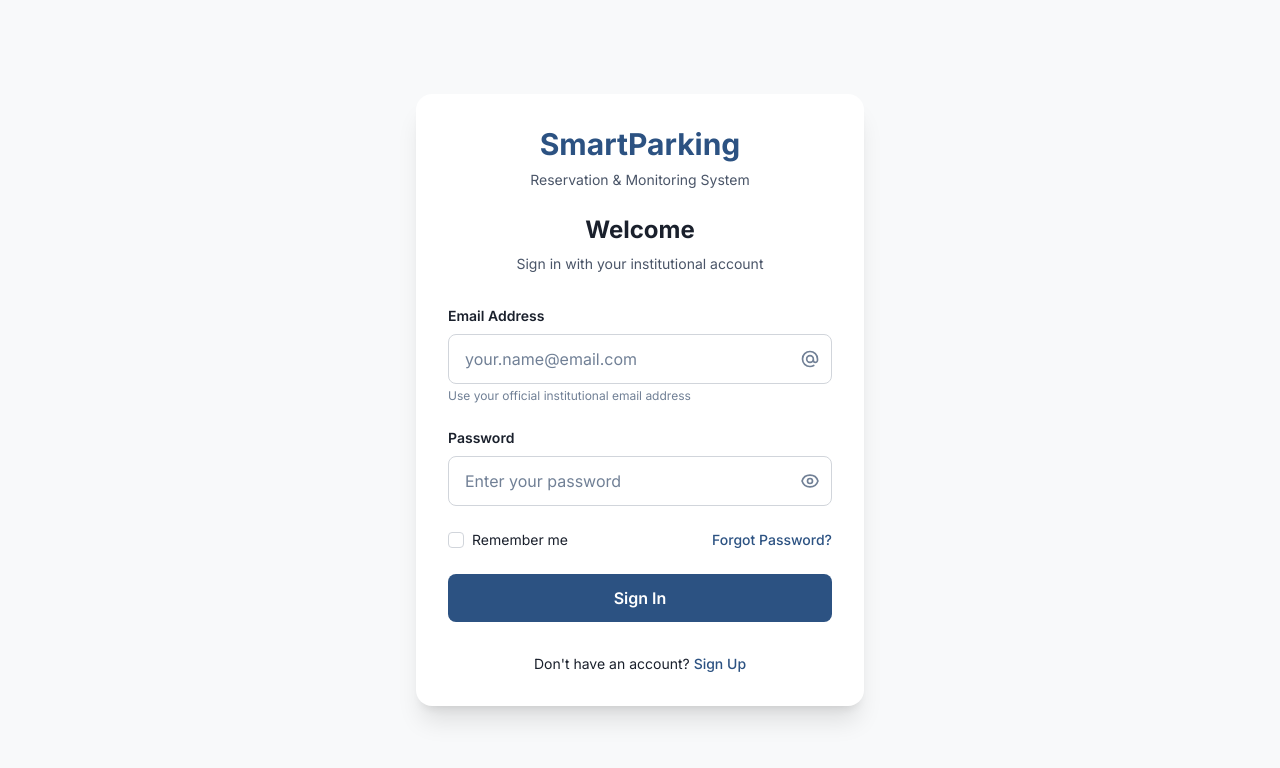
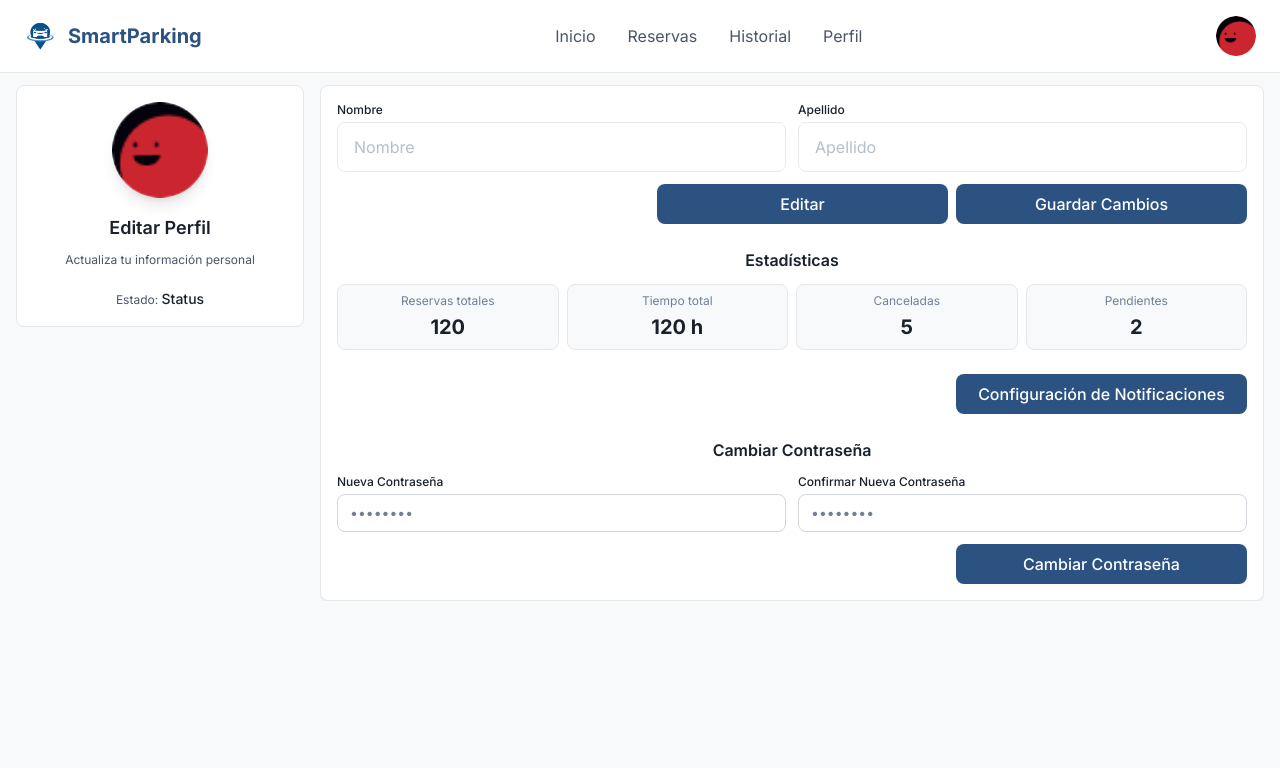
Before and after one commit to Iot-SI0572-3475-Grupo3/smartparking-frontend, an Angular app: page /profile in a window 1280 px wide. Before the commit this address led to /login. Shown: the top 768 px of the page. Built offline with nearby package versions, Linux system fonts and the light colour scheme.

Commit message:
Refactor user profile UI and add profile service

```diff
--- a/src/app/app.routes.ts
+++ b/src/app/app.routes.ts
@@ -2,7 +2,7 @@ import { Routes } from '@angular/router';
 import { ProfileSettingsComponent } from './features/profile/pages/profile-settings/profile-settings.component';
 import { HistoryPageComponent } from './features/profile/pages/history-page/history-page.component';
 import {UserProfileComponent} from "./features/profile/pages/user-profile/user-profile.component";
-import {ParkingAdminDashboardComponent} from "./features/dashboard/pages/parking-admin-dashboard/parking-admin-dashboard.component"; // ← NUEVO
+import {ParkingAdminDashboardComponent} from "./features/dashboard/pages/parking-admin-dashboard/parking-admin-dashboard.component";
 import {authenticationGuard} from "./features/iam/services/authentication.guard";
 
 export const routes: Routes = [
@@ -27,12 +27,12 @@ export const routes: Routes = [
   {
     path: 'profile',
     component: UserProfileComponent,
-    canActivate: [authenticationGuard]
+    //canActivate: [authenticationGuard]
   },
   {
     path: 'profile/notifications',
     component: ProfileSettingsComponent,
-    canActivate: [authenticationGuard]
+    //canActivate: [authenticationGuard]
   },
   {
     path: 'history',
--- /dev/null
+++ b/src/app/features/profile/models/user-profile.model.ts
@@ -0,0 +1,6 @@
+export interface UserProfile {
+  profileId: string;
+  userId: string;
+  firstName: string;
+  lastName: string;
+}
--- a/src/app/features/profile/pages/user-profile/user-profile.component.html
+++ b/src/app/features/profile/pages/user-profile/user-profile.component.html
@@ -25,32 +25,33 @@
 
         <!-- Formulario de Información Personal -->
         <div>
-          <form class="space-y-3" action="#">
+          <form class="space-y-3" (ngSubmit)="onSaveProfile()" action="#">
 
             <div class="flex flex-col sm:flex-row gap-3 w-full">
               <div class="flex-1">
-                <label for="name" class="block mb-1 text-xs font-medium text-text-primary">Nombre</label>
-                <app-input id="name" type="text" placeholder="Nombre"></app-input>
+                <label for="firstName" class="block mb-1 text-xs font-medium text-text-primary">Nombre</label>
+                <app-input id="firstName" type="text" placeholder="Nombre" [isDisabled]="!isEditing"></app-input>
               </div>
 
               <div class="flex-1">
-                <label for="phone" class="block mb-1 text-xs font-medium text-text-primary">Número de teléfono</label>
-                <app-input type="tel" id="phone" placeholder="Ej: 996458225"></app-input>
+                <label for="lastName" class="block mb-1 text-xs font-medium text-text-primary">Apellido</label>
+                <app-input type="text" id="lastName" placeholder="Apellido" [isDisabled]="!isEditing"></app-input>
               </div>
             </div>
 
-            <div class="flex-1">
-              <label for="email" class="block mb-1 text-xs font-medium text-text-primary">Correo Electrónico</label>
-              <app-input id="email" type="email" placeholder="ejemplo@correo.com"></app-input>
-            </div>
+            <div class="flex gap-2 justify-end">
+              <app-button
+                type = "button"
+                (click) = "isEditing = true"
+              >
+                Editar
+              </app-button>
 
-            <div class="flex gap-2 justify-end">
-              <button type="button" class="w-36 whitespace-nowrap bg-button-primary text-text-white font-medium py-2 px-4 rounded-lg hover:bg-button-primary/90 transition-all text-sm">
-                Editar
-              </button>
-              <button type="submit" class="w-36 whitespace-nowrap bg-button-primary text-text-white font-medium py-2 px-4 rounded-lg hover:bg-button-primary/90 transition-all text-sm">
+              <app-button
+                type = "submit"
+              >
                 Guardar Cambios
-              </button>
+              </app-button>
             </div>
           </form>
         </div>
@@ -84,10 +85,8 @@
         </div>
 
         <!-- Botón de Notificaciones -->
-        <div class="flex">
-          <button type="button" class="max-w-xs w-auto ml-auto whitespace-nowrap bg-button-primary text-text-white font-medium py-2 px-4 rounded-lg hover:bg-button-primary/90 transition-all text-sm" onclick="window.location.href='/profile/notifications'">
-            Configuración de Notificaciones
-          </button>
+        <div class="flex justify-end">
+          <app-button type="button">Configuración de Notificaciones</app-button>
         </div>
 
         <!-- Cambiar Contraseña -->
@@ -110,9 +109,7 @@
             </div>
 
             <div class="flex justify-end">
-              <button type="submit" class="max-w-xs w-auto whitespace-nowrap bg-button-primary text-text-white font-medium py-2 px-4 rounded-lg hover:bg-button-primary/90 transition-all text-sm">
-                Cambiar Contraseña
-              </button>
+              <app-button>Cambiar Contraseña</app-button>
             </div>
           </form>
         </div>
--- a/src/app/features/profile/pages/user-profile/user-profile.component.ts
+++ b/src/app/features/profile/pages/user-profile/user-profile.component.ts
@@ -1,6 +1,7 @@
 import { Component } from '@angular/core';
 import {ButtonComponent} from "../../../../shared/button/button.component";
 import {InputComponent} from "../../../../shared/input/input.component";
+import {FormsModule} from "@angular/forms";
 
 
 @Component({
@@ -8,11 +9,16 @@ import {InputComponent} from "../../../../shared/input/input.component";
   standalone: true,
   imports: [
     InputComponent,
-    ButtonComponent
+    ButtonComponent,
+    FormsModule
   ],
   templateUrl: './user-profile.component.html',
   styleUrl: './user-profile.component.scss'
 })
 export class UserProfileComponent {
+  isEditing = false;
 
+  onSaveProfile() {
+    this.isEditing = false;
+  }
 }
--- /dev/null
+++ b/src/app/features/profile/services/profile.service.ts
@@ -0,0 +1,26 @@
+import {Injectable} from "@angular/core";
+import {environment} from "../../../../environments/environment";
+import {AuthenticationService} from "../../iam/services/authentication.service";
+import {HttpClient, HttpHeaders} from "@angular/common/http";
+
+
+@Injectable({
+  providedIn: 'root'
+})
+export class ProfileService {
+  basepath: string = `${environment.apiUrl}`;
+  httpOptions = {
+    headers: new HttpHeaders({
+      'Content-Type': 'application/json',
+      'Accept': 'application/json'
+    })
+  };
+
+  constructor(
+    private httpClient: HttpClient
+  ) {
+  }
+
+
+
+}
--- a/src/app/shared/button/button.component.html
+++ b/src/app/shared/button/button.component.html
@@ -1,7 +1,11 @@
 <button
+  class = "w-full min-w-[291px] text-base font-medium py-2 px-4 rounded-lg text-center text-white
+         bg-button-primary hover:bg-button-primary/90
+         focus:ring-2 focus:ring-button-primary focus:ring-offset-2
+         transition-all duration-200
+         disabled:opacity-50 disabled:cursor-not-allowed"
   [attr.type]="type"
   [disabled]="disabled"
-  class="w-full text-base font-medium py-3 rounded-lg text-center text-white bg-button-primary hover:bg-button-primary/90 focus:ring-2 focus:ring-button-primary focus:ring-offset-2 transition-all duration-200 disabled:opacity-50 disabled:cursor-not-allowed"
 >
   <ng-content></ng-content>
 </button>
--- a/src/app/shared/button/button.component.ts
+++ b/src/app/shared/button/button.component.ts
@@ -11,8 +11,13 @@ export class ButtonComponent {
   @Input() type: 'button' | 'submit' | 'reset' = 'button' ;
   @Input() disabled: boolean = false ;
   @Input() link?:  string;
+
   constructor(private router: Router) { }
+
   @HostListener('click', ['$event'])
+
+
+
   onClick(event: Event) {
     if (this.disabled) {
       event.preventDefault();
--- a/src/app/shared/input/input.component.ts
+++ b/src/app/shared/input/input.component.ts
@@ -21,19 +21,19 @@ export class InputComponent implements ControlValueAccessor {
   @Input() id?: string;
   @Input() autocomplete?: string;
   @Input() customClass?: string;
+  @Input() isDisabled!: boolean;
 
   value = '';
-  isDisabled = false;
 
   private onChange: (_: any) => void = () => {};
   private onTouched: () => void = () => {};
+
 
   writeValue(obj: any): void {
     this.value = obj ?? '';
   }
   registerOnChange(fn: any): void { this.onChange = fn; }
   registerOnTouched(fn: any): void { this.onTouched = fn; }
-  setDisabledState(isDisabled: boolean): void { this.isDisabled = isDisabled; }
 
   onInput(event: Event) {
     const v = (event.target as HTMLInputElement).value;
```
